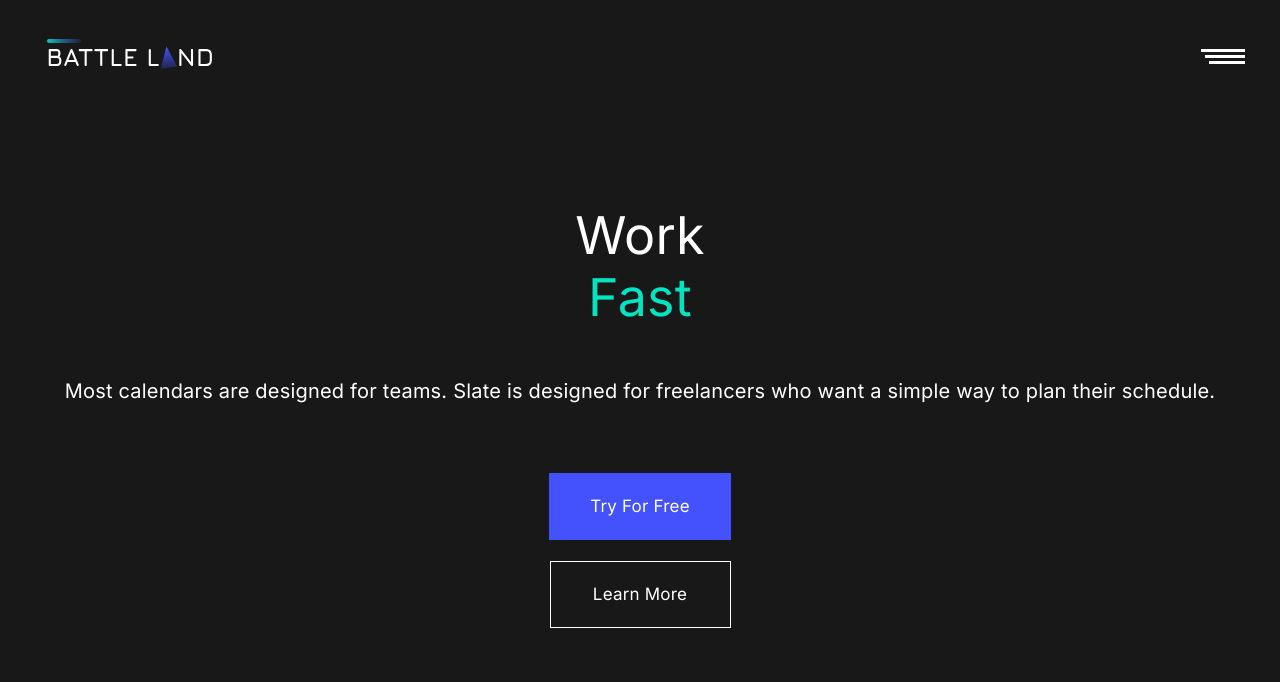
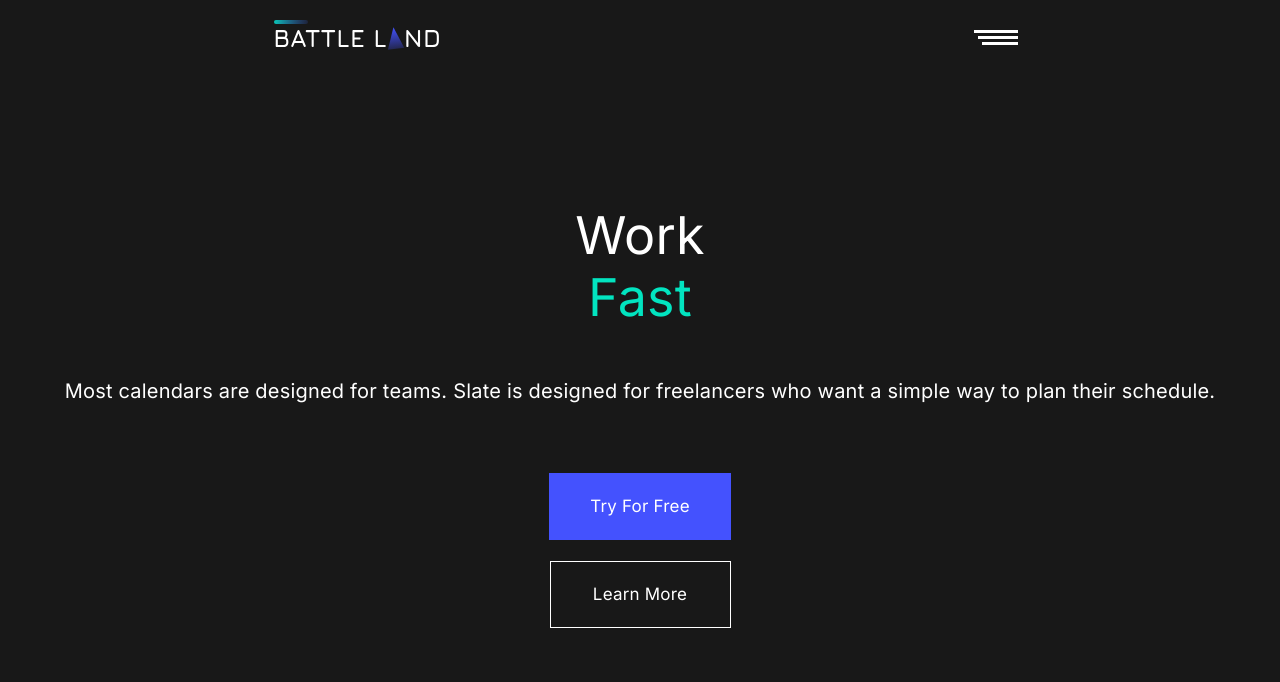
Before and after one commit to andreycrane/markup_contest_v2, a website built with Parcel: page src/html/index.html in a window 1280 px wide. Shown: the top 682 px of the page. Built offline with nearby package versions, Linux system fonts and the light colour scheme.

Commit message:
wip: работа на мобильным меню сайта

```diff
--- a/src/css/mobile/header.css
+++ b/src/css/mobile/header.css
@@ -1,19 +1,26 @@
 .header-section {
+  position: relative;
   display: flex;
   flex-direction: column;
   align-items: center;
   background-color: var(--color-dark);
   color: var(--color-white);
-  padding: 27px 35px 0px;
+  padding: 205px 35px 0px;
   text-align: center;
 }
 
 .header-section__top-container {
+  width: 100%;
+  position: absolute;
+  top: 0;
+  left: 0;
+}
+
+.header-section__logo-line {
   display: flex;
+  justify-content: space-around;
   align-items: center;
-  justify-content: space-between;
-  width: 100%;
-  margin-bottom: 120px;
+  padding: 8px 0 0;
 }
 
 .header-section__mob-menu-btn {
@@ -35,7 +42,11 @@
 .header-section__mob-menu-stick:nth-child(2) { width: 40px; }
 .header-section__mob-menu-stick:nth-child(3) { width: 36px; }
 
-.mobile-menu-body { display: none; }
+.header-section__mob-menu-body {
+  height: 0;
+  overflow: hidden;
+  transition: height .5s ease, opacity .5s ease;
+}
 
 .header-section__title,
 .header-section__description {
@@ -103,3 +114,49 @@
   height: 435px;
   width: 100%;
 }
+
+/*------ mobile menu ---------------- */
+.scroll-lock {
+  overflow: hidden;
+}
+
+.header-section__top-container--menu-open.header-section__top-container {
+  display: flex;
+  flex-direction: column;
+  justify-content: flex-start;
+  position: absolute;
+  top: 0;
+  left: 0;
+  width: 100vw;
+  height: 100vh;
+  background-color: var(--color-dark);
+}
+
+.header-section__top-container--menu-open .header-section__mob-menu-body {
+  height: 100vh;
+  opacity: 1;
+  overflow: scroll;
+}
+
+.header-section__nav-list {
+  display: flex;
+  flex-direction: column;
+  align-items: center;
+  justify-content: center;
+  list-style-type: none;
+  margin: 0 0 76px 0;
+  padding: 0;
+}
+
+.header-section__menu-item {
+  padding: 12px 18px;
+}
+
+.header-section__menu-link {
+  font-size: 30px;
+  line-height: 45px;
+  text-align: center;
+  letter-spacing: 0.2px;
+  color: var(--color-white);
+  text-decoration: none;
+}
--- a/src/html/header.html
+++ b/src/html/header.html
@@ -1,20 +1,44 @@
 <header class="header-section">
-  <div class="header-section__top-container">
-    <img class="header-section__logo" src="../img/logo_dark.svg" />
-    <div class="header-section__mob-menu">
-      <div class="header-section__mob-menu-btn">
+  <div class="header-section__top-container js-top-container">
+    <div class="header-section__logo-line">
+      <img
+        class="header-section__logo"
+        src="../img/logo_dark.svg"
+        loading="lazy"
+        importance="low"
+      />
+      <div class="header-section__mob-menu-btn js-menu-btn">
         <div class="header-section__mob-menu-stick"></div>
         <div class="header-section__mob-menu-stick"></div>
         <div class="header-section__mob-menu-stick"></div>
       </div>
-      <ul class="mobile-menu-body">
-        <li class="mobile-menu-body__item">Home</li>
-        <li class="mobile-menu-body__item">Product</li>
-        <li class="mobile-menu-body__item">About</li>
-        <li class="mobile-menu-body__item">Contact</li>
-        <li class="mobile-menu-body__item">Learn More</li>
+    </div>
+    <nav class="header-section__mob-menu-body">
+      <ul class="header-section__nav-list">
+        <li class="header-section__menu-item">
+          <a href="/" class="header-section__menu-link">Home</a>
+        </li>
+        <li class="header-section__menu-item">
+          <a href="/" class="header-section__menu-link">Product</a>
+        </li>
+        <li class="header-section__menu-item">
+          <a href="/" class="header-section__menu-link">About</a>
+        </li>
+        <li class="header-section__menu-item">
+          <a href="/" class="header-section__menu-link">Contact</a>
+        </li>
+        <li class="header-section__menu-item">
+          <a href="/" class="header-section__menu-link">Contact</a>
+        </li>
+        <li class="header-section__menu-item">
+          <a href="/" class="header-section__menu-link">Contact</a>
+        </li>
+        <li class="header-section__menu-item">
+          <a href="/" class="header-section__menu-link">Contact</a>
+        </li>
       </ul>
-    </div>
+      <a href="/" class="header-section__btn">Learn More</a>
+    </nav>
   </div>
   <h1 class="header-section__title">
     Work
--- a/src/html/index.html
+++ b/src/html/index.html
@@ -18,6 +18,6 @@
     <!--<include src="./src/html/testimonials.html"></include>-->
     <!--<include src="./src/html/open-type.html"></include>-->
     <!--<include src="./src/html/footer.html"></include>-->
-    <!--<script type="text/javascript" src="../js/index.js" async></script>-->
+    <script type="text/javascript" src="../js/index.js" async></script>
   </body>
 </html>
--- a/src/js/index.js
+++ b/src/js/index.js
@@ -1,3 +1,10 @@
 (function () {
- //  your code here
+  //  your code here
+  const topContainerEl = document.querySelector('.js-top-container');
+  const menuBtnEl = document.querySelector('.js-menu-btn');
+
+  menuBtnEl.addEventListener('click', () => {
+    topContainerEl.classList.toggle('header-section__top-container--menu-open');
+    document.body.classList.toggle('scroll-lock');
+  });
 })();
```
